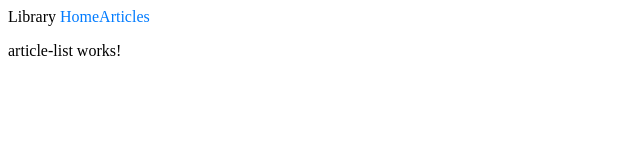
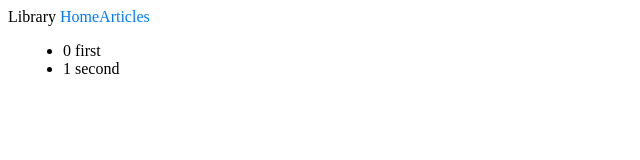
Before and after one commit to dearlordlt/library, an Angular app: page /articles in a window 1280 px wide. Shown: the top 160 px of the page, without its empty margins (0-640 px from the left). Built offline with nearby package versions, Linux system fonts and the light colour scheme.

Commit message:
some example added

```diff
--- a/src/app/app.component.html
+++ b/src/app/app.component.html
@@ -3,5 +3,6 @@
     <a routerLink="/home" routerLinkActive="active">Home</a>
     <a routerLink="/articles" routerLinkActive="active">Articles</a>
 </nav>
-
-<router-outlet></router-outlet>
+<div class="container-fluid">
+    <router-outlet></router-outlet>
+</div>
--- a/src/app/app.module.ts
+++ b/src/app/app.module.ts
@@ -7,6 +7,7 @@ import {HomeComponent} from './home/home.component';
 import {ArticleDetailComponent} from './article-detail/article-detail.component';
 import {PageNotFoundComponent} from './page-not-found/page-not-found.component';
 import {ArticleListComponent} from './article-list/article-list.component';
+import {FormsModule} from "@angular/forms";
 
 @NgModule({
     declarations: [
@@ -18,7 +19,8 @@ import {ArticleListComponent} from './article-list/article-list.component';
     ],
     imports: [
         BrowserModule,
-        AppRoutingModule
+        AppRoutingModule,
+        FormsModule
     ],
     providers: [],
     bootstrap: [AppComponent]
--- a/src/app/article-detail/article-detail.component.html
+++ b/src/app/article-detail/article-detail.component.html
@@ -1,3 +1,16 @@
-<p>
-    article-detail works!
-</p>
+<div *ngIf="article">
+    <h2>{{article.name}} details!</h2>
+
+    <div><label>id: </label>{{article.id}}</div>
+
+    <div>
+        <label>name: </label>
+        <input [(ngModel)]="article.name" placeholder="name"/>
+    </div>
+
+    <div>
+        <label>text: </label>
+        <input [(ngModel)]="article.text" placeholder="text"/>
+    </div>
+
+</div>
--- a/src/app/article-detail/article-detail.component.ts
+++ b/src/app/article-detail/article-detail.component.ts
@@ -1,11 +1,14 @@
-import {Component, OnInit} from '@angular/core';
+import {Component, Input, OnInit} from '@angular/core';
+import {Article} from "../classes/article";
 
 @Component({
     selector: 'app-article-detail',
     templateUrl: './article-detail.component.html',
     styleUrls: ['./article-detail.component.css']
 })
+
 export class ArticleDetailComponent implements OnInit {
+    @Input() article: Article;
 
     constructor() {
     }
--- a/src/app/article-list/article-list.component.css
+++ b/src/app/article-list/article-list.component.css
@@ -0,0 +1,4 @@
+.selected {
+    background-color: #CFD8DC !important;
+    color: white;
+}
--- a/src/app/article-list/article-list.component.html
+++ b/src/app/article-list/article-list.component.html
@@ -1,3 +1,8 @@
-<p>
-    article-list works!
-</p>
+<ul class="articles">
+    <li *ngFor="let article of articles"
+        [class.selected]="article === selectedArticle"
+        (click)="onSelect(article)">
+        <span class="badge">{{article.id}}</span> {{article.name}}
+    </li>
+</ul>
+<app-article-detail [article]="selectedArticle"></app-article-detail>
--- a/src/app/article-list/article-list.component.ts
+++ b/src/app/article-list/article-list.component.ts
@@ -1,4 +1,10 @@
 import {Component, OnInit} from '@angular/core';
+import {Article} from "../classes/article";
+
+const ARTICLES: Article[] = [
+    {id: 0, name: 'first', text: 'first article text'},
+    {id: 1, name: 'second', text: 'second article text'}
+];
 
 @Component({
     selector: 'app-article-list',
@@ -7,6 +13,13 @@ import {Component, OnInit} from '@angular/core';
 })
 export class ArticleListComponent implements OnInit {
 
+    articles = ARTICLES;
+    selectedArticle: Article;
+
+    onSelect(article: Article): void {
+        this.selectedArticle = article;
+    }
+
     constructor() {
     }
 
--- /dev/null
+++ b/src/app/classes/article.ts
@@ -0,0 +1,5 @@
+export class Article {
+    id: number;
+    name: string;
+    text: string;
+}
```
Also changed, not shown: .angular-cli.json.
